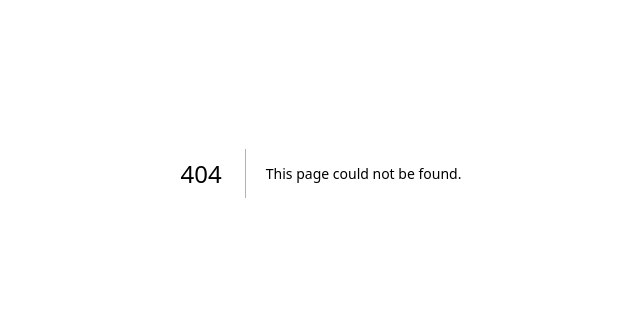
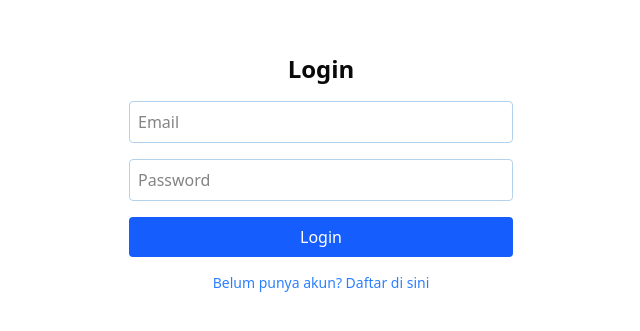
Before and after one commit to DwikyAhmad/capstone-febe, a Next.js app: page /login in a window 1280 px wide. Before the commit this address had no page. Shown: the part 227-558 px from the top of the page, without its empty margins (319-959 px from the left). Built offline with nearby package versions, Linux system fonts and the light colour scheme.

Commit message:
menambahkan login

```diff
--- /dev/null
+++ b/src/app/login/page.tsx
@@ -0,0 +1,108 @@
+'use client';
+
+import React, { useState } from 'react';
+import { initializeApp, getApps } from 'firebase/app';
+import {
+  getAuth,
+  createUserWithEmailAndPassword,
+  signInWithEmailAndPassword,
+} from 'firebase/auth';
+
+const firebaseConfig = {
+  apiKey: 'AIzaSyCmp6tlZ-kJaQ7ltdNMrf2VrfqJT2_nIl4',
+  authDomain: 'capstone-256e1.firebaseapp.com',
+  projectId: 'capstone-256e1',
+  storageBucket: 'capstone-256e1.appspot.com',
+  messagingSenderId: '129966569334',
+  appId: '1:129966569334:web:bcedad8664829ac9f9ec57',
+};
+
+const app = getApps().length ? getApps()[0] : initializeApp(firebaseConfig);
+const auth = getAuth(app);
+
+export default function AuthPage() {
+  const [isLogin, setIsLogin] = useState(true);
+  const [errorMessage, setErrorMessage] = useState('');
+
+  const toggleForm = () => {
+    setIsLogin(!isLogin);
+    setErrorMessage('');
+  };
+
+  const handleSubmit = async (e: React.FormEvent<HTMLFormElement>) => {
+    e.preventDefault();
+    const form = e.currentTarget;
+    const email = form.email.value;
+    const password = form.password.value;
+
+    setErrorMessage('');
+    try {
+      if (isLogin) {
+        await signInWithEmailAndPassword(auth, email, password);
+      } else {
+        await createUserWithEmailAndPassword(auth, email, password);
+        setIsLogin(true);
+      }
+    } catch (error: any) {
+      if (isLogin) {
+        setErrorMessage('Password anda salah atau tidak ada akun terdaftar');
+      } else {
+        setErrorMessage('Email sudah digunakan');
+      }
+    }
+  };
+
+  return (
+    <div className="flex flex-col items-center justify-center min-h-screen p-4">
+      <h1 className="text-2xl font-bold mb-4">{isLogin ? 'Login' : 'Daftar'}</h1>
+
+      <form onSubmit={handleSubmit} className="space-y-4 w-full max-w-sm">
+        {!isLogin && (
+          <input
+            type="text"
+            placeholder="Nama Lengkap"
+            className="w-full p-2 border rounded"
+            name="name"
+            required
+          />
+        )}
+        <input
+          type="email"
+          placeholder="Email"
+          className="w-full p-2 border rounded"
+          name="email"
+          required
+        />
+        <input
+          type="password"
+          placeholder="Password"
+          className="w-full p-2 border rounded"
+          name="password"
+          required
+        />
+
+        <button
+          type="submit"
+          className={`w-full p-2 rounded text-white ${
+            isLogin ? 'bg-blue-600' : 'bg-green-600'
+          }`}
+        >
+          {isLogin ? 'Login' : 'Daftar'}
+        </button>
+
+        {errorMessage && (
+          <p className="text-red-500 text-sm mt-2 text-center">{errorMessage}</p>
+        )}
+      </form>
+
+      <button
+        onClick={toggleForm}
+        className="mt-4 text-sm text-blue-500 hover:underline"
+      >
+        {isLogin
+          ? 'Belum punya akun? Daftar di sini'
+          : 'Sudah punya akun? Login di sini'}
+      </button>
+    </div>
+  );
+}
--- a/src/components/header.tsx
+++ b/src/components/header.tsx
@@ -39,10 +39,9 @@ export function Header() {
         </nav>
 
         <div className="flex items-center gap-4">
-          <Button variant="outline" size="sm" className="hidden md:inline-flex">
-            Masuk
+          <Button asChild variant="outline" size="sm" className="hidden md:inline-flex">
+            <Link href="/login">Masuk</Link>
           </Button>
-          <Button size="sm">Daftar</Button>
         </div>
       </div>
     </header>
```
